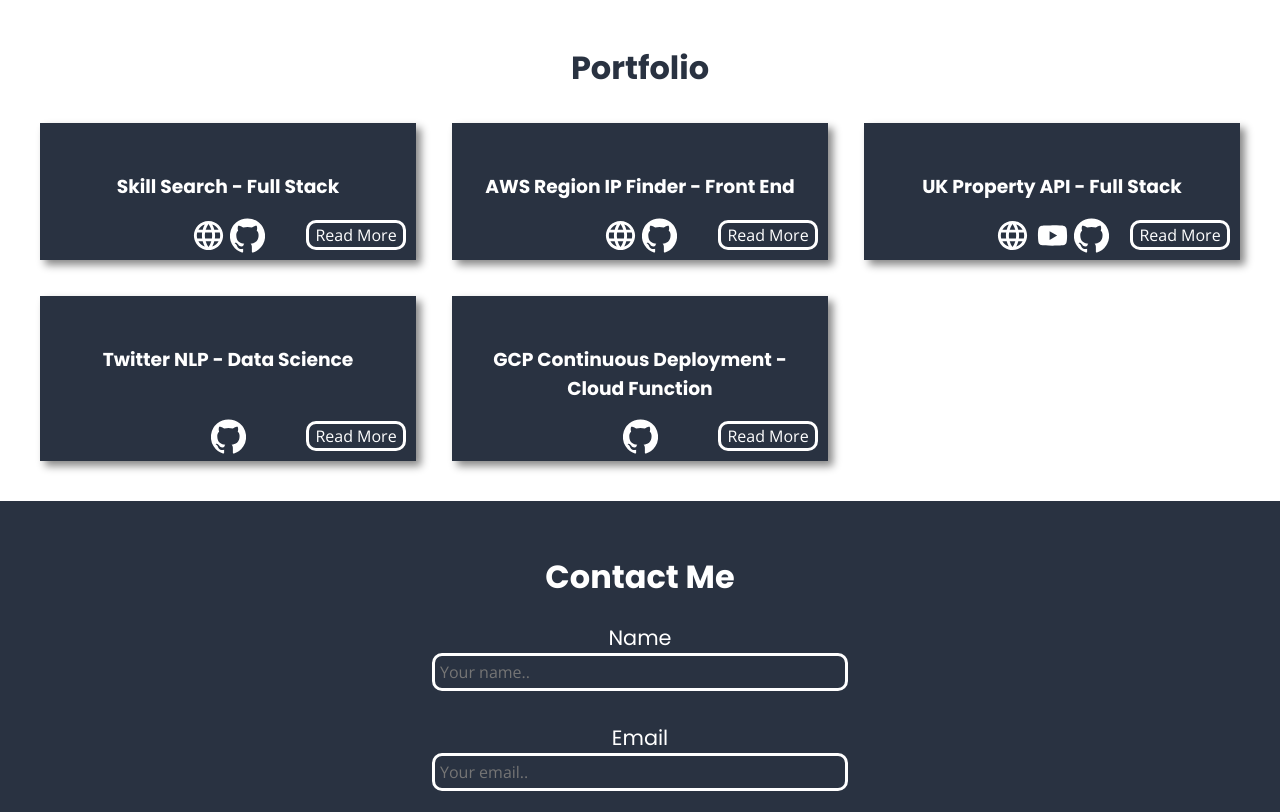
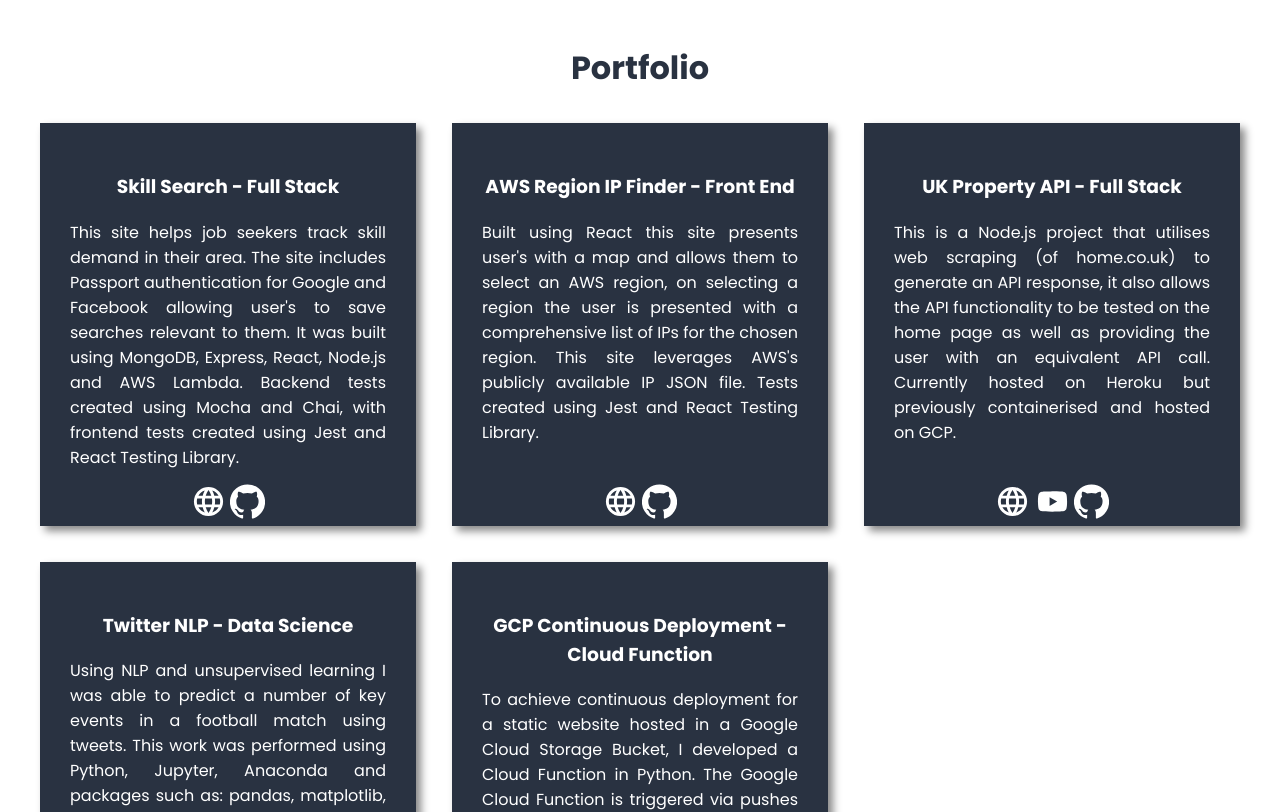
Before and after one commit to jb-0/site-react, a React (Create React App) app in the folder frontend/: page / in a window 1280 px wide. Shown: the part 520-1332 px from the top of the page. Built offline with nearby package versions, Linux system fonts and the light colour scheme; no server answers.

Commit message:
Enhanced comments throughout, added conditionals to only render read more button when card has expanded content and to display expanded content when it has been clicked

```diff
--- a/frontend/src/components/home/Card.jsx
+++ b/frontend/src/components/home/Card.jsx
@@ -41,6 +41,7 @@ function Card(props) {
     }
   }
 
+  // When a card displays a read more button this function is used when the onClick event occurs
   function handleClick(event) {
     // If the card is already selected then collapse it, otherwise set it as the selected card
     if (parseInt(props.selectedCardId, 10) === props.id) {
@@ -51,12 +52,26 @@ function Card(props) {
   }
 
   return (
+    // If the read more button on this card has been pressed then the selectedCardId should
+    // will match id, in this case apply different styling to take up full width
     <div
-      className={parseInt(props.selectedCardId, 10) === props.id ?
-      'card-item selected-portfolio-item' : 'card-item'}
+      className={
+        parseInt(props.selectedCardId, 10) === props.id
+          ? 'card-item selected-portfolio-item'
+          : 'card-item'
+      }
     >
       <h3>{props.item.title}</h3>
-      <p>{props.item.content}</p>
+
+      {/* If the read more button has been pressed then show full content, otherwise use short */}
+      <p>
+        {parseInt(props.selectedCardId, 10) === props.id
+          ? props.item.content
+          : props.item.shortContent}
+      </p>
+
+      {/* The read more button should only be present where a portfolio item has a "content" entry */}
+      {props.item.content ? (
         <button
           id={props.id}
           onClick={handleClick}
@@ -66,6 +81,8 @@ function Card(props) {
         >
           Read More
         </button>
+      ) : null}
+
       <div className="card-links">
         {Object.keys(props.item.links).map((key, index) => {
           const link = props.item.links[key];
```
Lines whose indentation alone changed are shown as unchanged.
